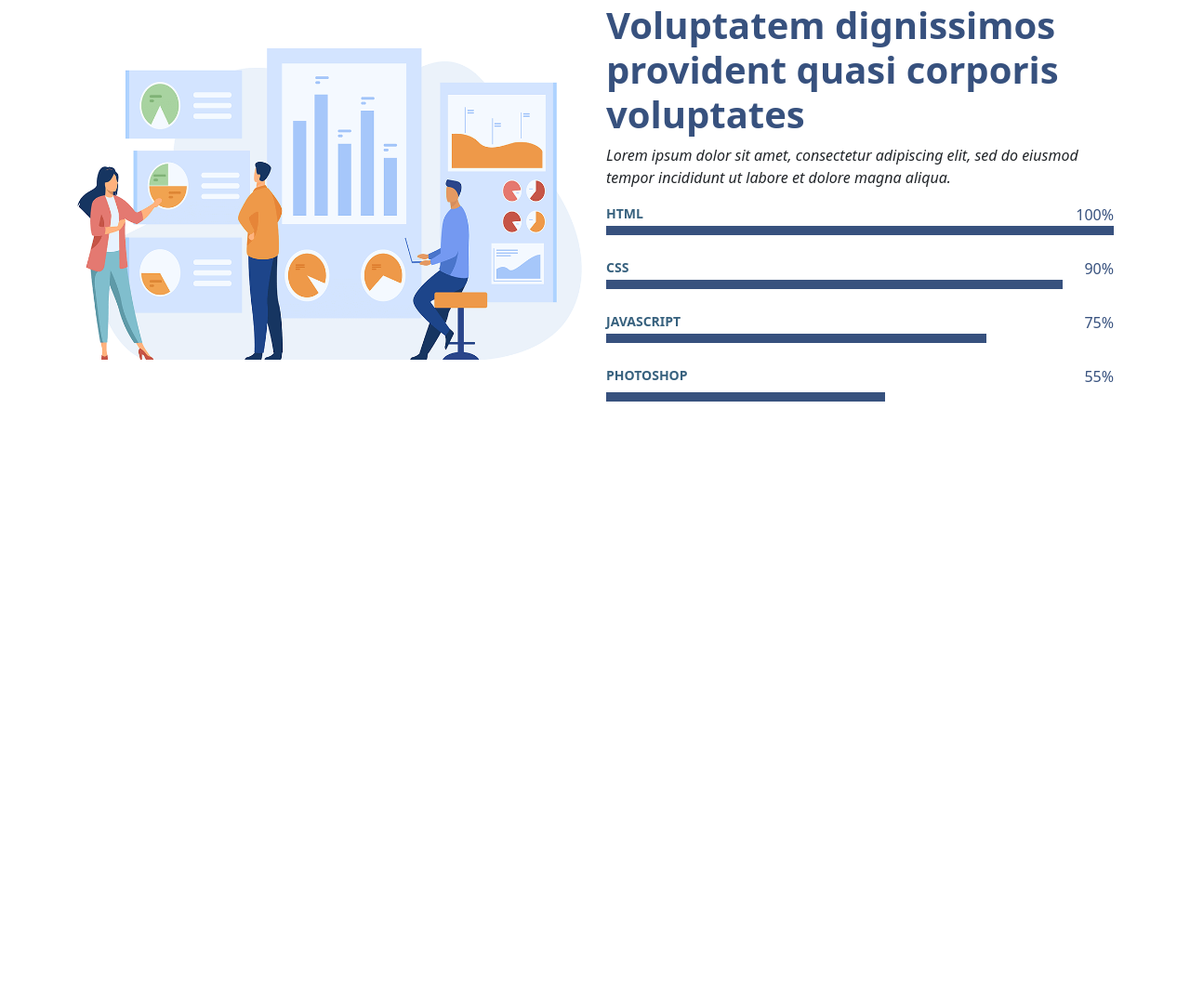
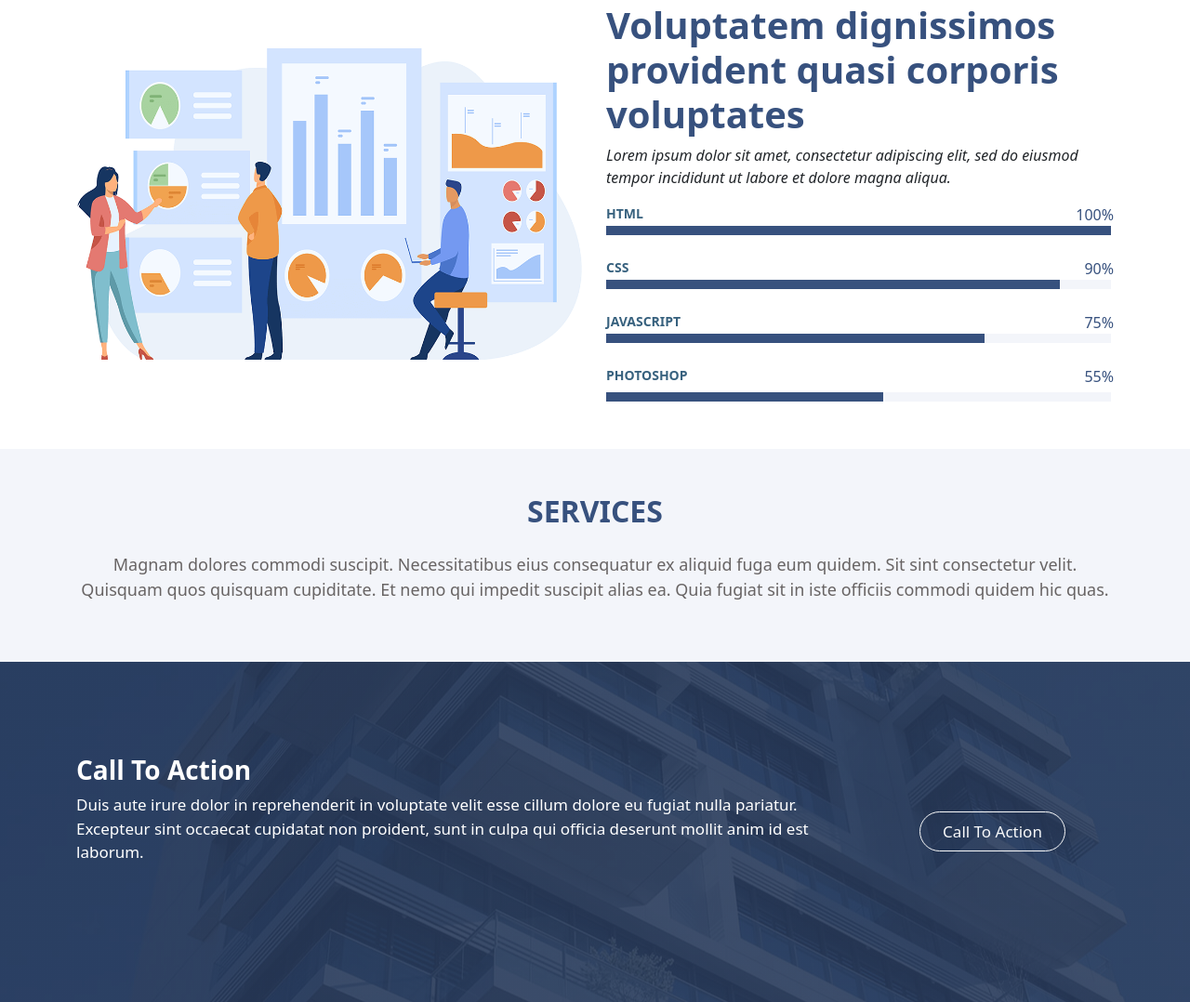
Before and after one commit to Jesus-boy01/KodeCampArshaPractice, a plain HTML site: page index.html in a window 1280 px wide. Shown: the part 1835-2913 px from the top of the page at 93% size. Before the commit the page ends 2318 px from the top, so only its background shows below. Drawn offline with nearby package versions, Linux system fonts and the light colour scheme.

Commit message:
created and made responsive the cta section of the site

```diff
--- a/css/style.css
+++ b/css/style.css
@@ -20,6 +20,7 @@
 #get-started:hover {
     background-color: #47b2e4;
     color: #fff !important;
+    border-color: #47b2e4;
 }
 
 /*---- sponsor section ----*/
@@ -46,10 +47,17 @@
 .skill-progress {
     width: 100%;
     animation-name: skills-progress;
-    animation-duration: 6s;
+    animation-duration: 7s;
 }
 
 @keyframes skills-progress {
     from {width: 40%;}
     to {width: 100%;}
 }
+
+/*---- cta section ----*/
+
+#cta-section {
+    background: linear-gradient(rgba(40, 58, 90, 0.9), rgba(40, 58, 90, 0.9)), url("../img/cta-bg.jpg") no-repeat fixed center;
+    height: auto;
+}
--- a/index.html
+++ b/index.html
@@ -258,7 +258,7 @@
                                         <p class="mb-0 fw-bold" style="color: #37617e; font-size: 14px;">HTML</p>
                                         <p class="mb-0 ms-auto percent" style="color: #37517e;">100%</p>
                                     </div>
-                                    <div class="skill-progress mb-4" style="height: 10px;">
+                                    <div class="skill-progress mb-4" style="height: 10px; background: #f3f5fa;">
                                         <div class="progress-bar progress-percent" style="width:100%;background-color: #37517e; height: 10px;"></div>
                                     </div>
                                 </div>
@@ -267,7 +267,7 @@
                                         <p class="mb-0 fw-bold" style="color: #37617e; font-size: 14px;">CSS</p>
                                         <p class="mb-0 ms-auto" style="color: #37517e;">90%</p>
                                     </div>
-                                    <div class="skill-progress mb-4" style="height: 10px;">
+                                    <div class="skill-progress mb-4" style="height: 10px; background: #f3f5fa;">
                                         <div class="progress-bar progress-percent" style="width: 90%; background-color: #37517e; height: 10px;"></div>
                                     </div>
                                 </div>
@@ -276,7 +276,7 @@
                                         <p class="mb-0 fw-bold" style="color: #37617e; font-size: 14px;">JAVASCRIPT</p>
                                         <p class="mb-0 ms-auto" style="color: #37517e;">75%</p>
                                     </div>
-                                    <div class="skill-progress mb-4" style="height: 10px;">
+                                    <div class="skill-progress mb-4" style="height: 10px; background: #f3f5fa;">
                                         <div class="progress-bar progress-percent" style="width: 75%; background-color: #37517e; height: 10px;"></div>
                                     </div>
                                 </div>
@@ -285,11 +285,56 @@
                                         <p class="mb-0 fw-bold mb-2" style="color: #37617e; font-size: 14px;">PHOTOSHOP</p>
                                         <p class="mb-0 ms-auto" style="color: #37517e;">55%</p>
                                     </div>
-                                    <div class="skill-progress" style="height: 10px;">
+                                    <div class="skill-progress" style="height: 10px; background: #f3f5fa;">
                                         <div class="progress-bar progress-percent"style="width: 55%; background-color: #37517e; height: 10px;"></div>
                                     </div>
                                 </div>
                             </div>
+                        </div>
+                    </div>
+                </div>
+            </div>
+        </div>
+    </section>
+    <!-- service section -->
+    <section id="service-section" style="background-color: #f3f5fa;">
+        <div class="container">
+            <div class="service py-5">
+                <div class="service-head text-center">
+                    <div class="service-title mb-4">
+                        <h3 class="fs-2 fw-bold" style="color: #37517e;">SERVICES</h3>
+                    </div>
+                    <div class="service-text">
+                        <p style="font-size: 18px; color: rgb(104, 100, 100);">Magnam dolores commodi suscipit. Necessitatibus eius consequatur ex aliquid fuga eum quidem. Sit sint consectetur velit. Quisquam quos quisquam cupiditate. Et nemo qui impedit suscipit alias ea. Quia fugiat sit in iste officiis commodi quidem hic quas.</p>
+                    </div>
+                </div>
+                <div class="service-content">
+                    <div class="row">
+                        <div class="col-lg-3">
+
+                        </div>
+                    </div>
+                </div>
+            </div>
+        </div>
+    </section>
+    <!-- cta section -->
+    <section id="cta-section">
+        <div class="container">
+            <div class="cta text-white" style="padding: 100px 0;">
+                <div class="row align-items-center">
+                    <div class="col-lg-9 col-md-9">
+                        <div class="cta-head">
+                            <h5 class="fs-3 fw-bold">Call To Action</h5>
+                        </div>
+                        <div class="cta-text mb-5">
+                            <p style="font-size: 17px;">Duis aute irure dolor in reprehenderit in voluptate velit esse cillum dolore eu  fugiat nulla pariatur. Excepteur sint occaecat cupidatat non proident, sunt in culpa qui officia deserunt mollit anim id est laborum.
+                            </p>
+                        </div>
+                    </div>
+                    <div class="col-lg-3 col-md-3">
+                        <div class="cta-button text-center">
+                            <a href="#" id="get-started" class="btn btn-outline-light rounded-pill px-4 py-2" style="font-size: 17px;">Call To Action</a>
                         </div>
                     </div>
                 </div>
```
